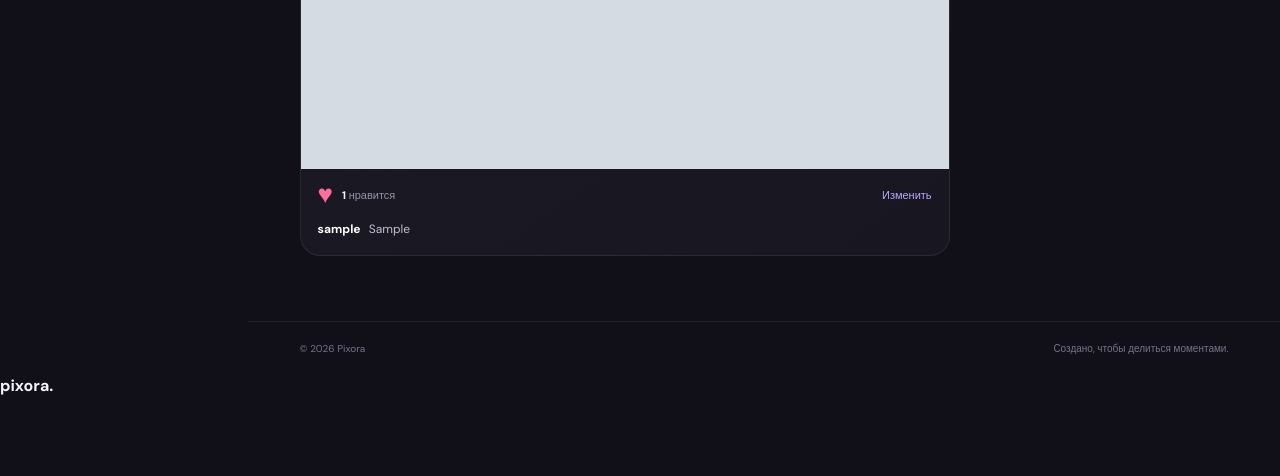
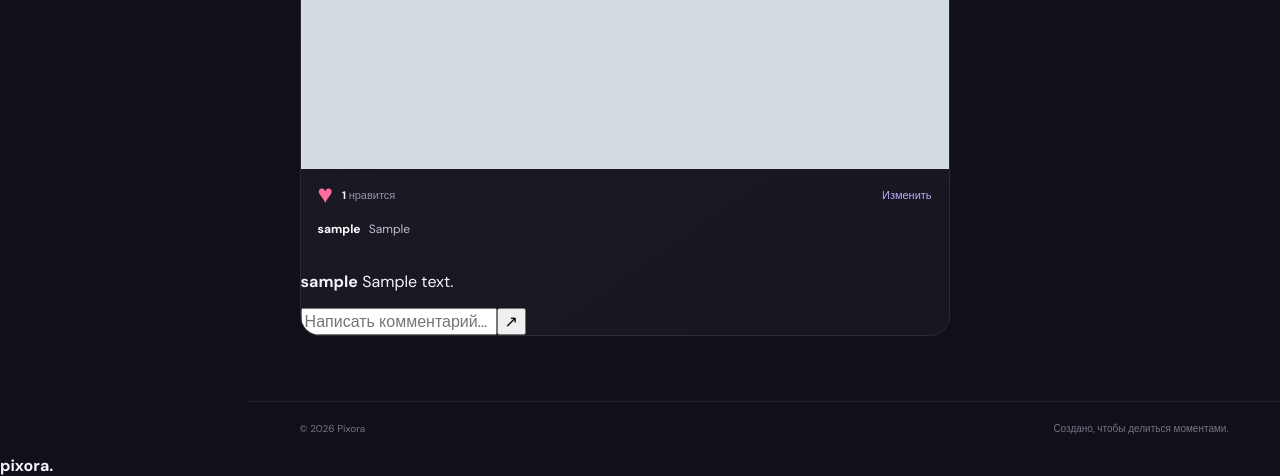
Before and after one commit to antonpro777/messenger, a Flask app: page / in a window 1280 px wide. Shown: the part 990-1466 px from the top of the page. Before the commit the page ends 1385 px from the top, so only its background shows below. Run offline with Flask 3, Linux system fonts and the light colour scheme; a user stored in the database is signed in; tables that the repository leaves empty hold one stand-in row (values such as "Sample post"); grey boxes marked "Sample" are stand-in pictures; some libraries are stand-ins or nearby versions.

Commit message:
Add comments to Pixora posts

```diff
--- a/pixora/templates/_post.html
+++ b/pixora/templates/_post.html
@@ -3,4 +3,4 @@
 <a class="post-image-wrap" href="{{ url_for('profile', username=post.author.username) }}"><img class="post-image" src="{{ media_url(post.image) }}" alt="Фото пользователя {{ post.author.username }}"></a>
 <div class="post-actions">{% if current_user.is_authenticated %}<form action="{{ url_for('toggle_like', post_id=post.id) }}" method="post"><button class="like-button {% if post.liked_by(current_user) %}liked{% endif %}" type="submit" aria-label="Нравится">{% if post.liked_by(current_user) %}♥{% else %}♡{% endif %}</button></form>{% else %}<a class="like-button" href="{{ url_for('login') }}">♡</a>{% endif %}<span class="like-count">{{ post.likes.count() }} <span>нравится</span></span>{% if current_user.is_authenticated and current_user.id == post.user_id %}<a class="post-edit" href="{{ url_for('edit_post', post_id=post.id) }}">Изменить</a>{% endif %}</div>
 {% if post.caption %}<p class="post-caption"><b>{{ post.author.username }}</b> {{ post.caption }}</p>{% endif %}
-</article>
+<section class="post-comments">{% for comment in post_comments(post.id) %}<p><b>{{ comment.author.username }}</b> {{ comment.body }}</p>{% endfor %}{% if current_user.is_authenticated %}<form action="{{ url_for('add_comment', post_id=post.id) }}" method="post"><input name="body" maxlength="500" placeholder="Написать комментарий..." required><button type="submit">↗</button></form>{% endif %}</section></article>
```
